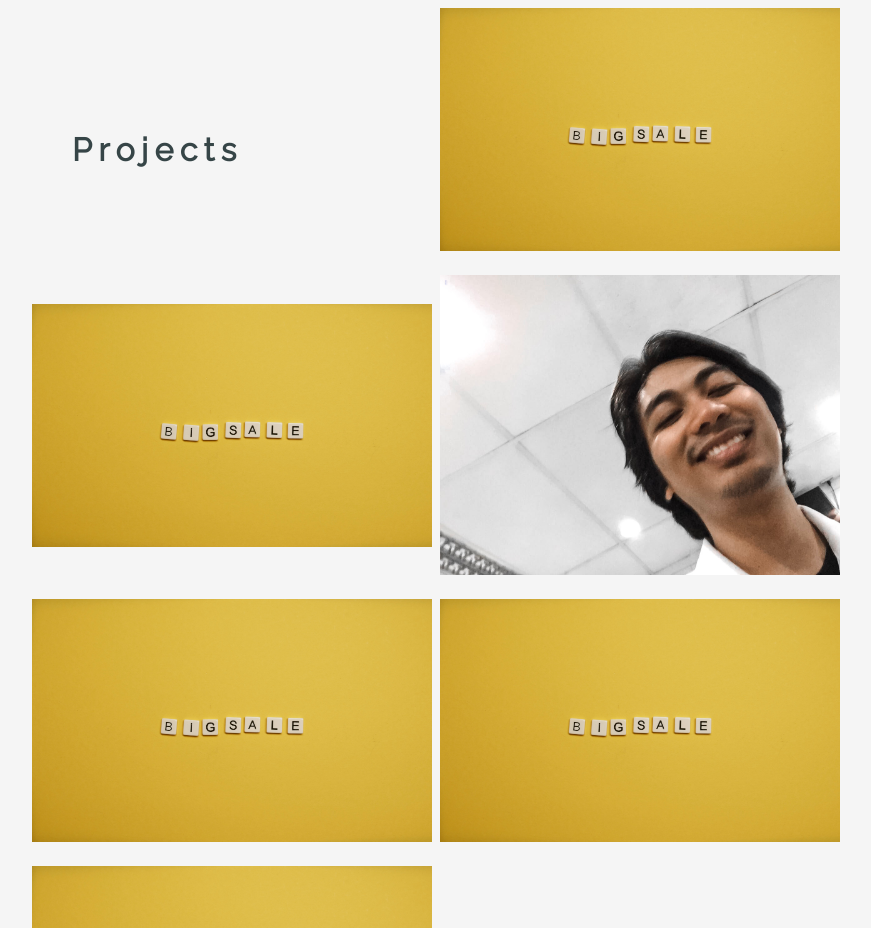
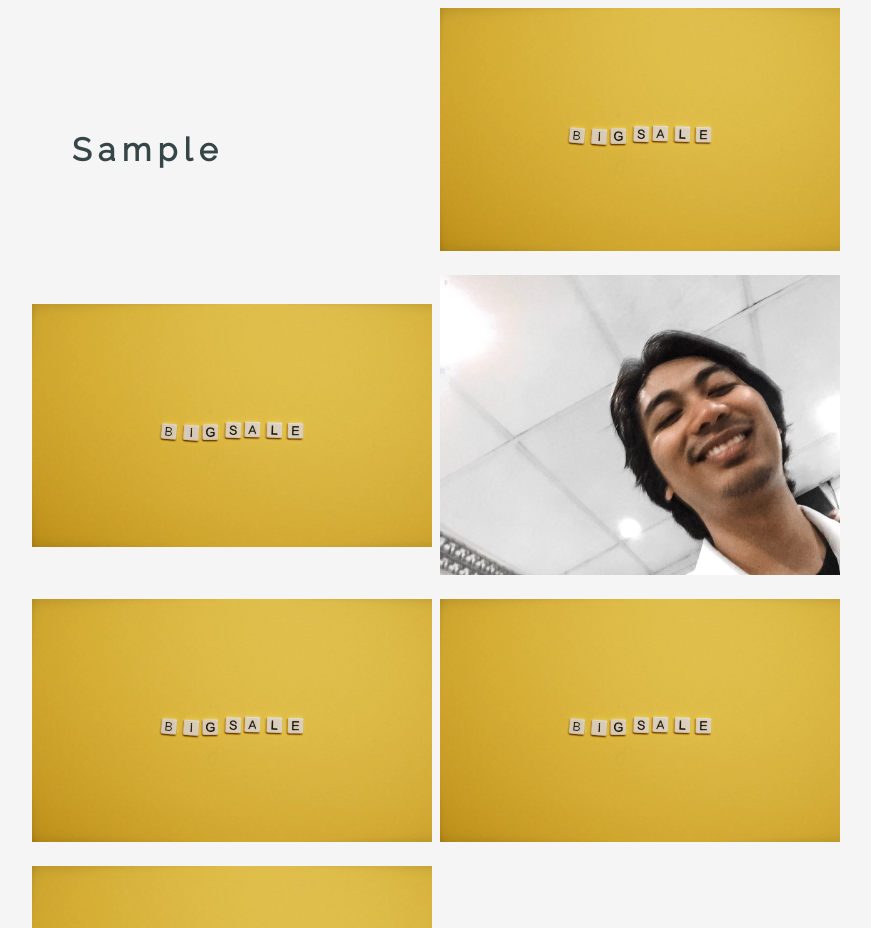
Before and after one commit to kimpoy/Portfolio, a plain HTML site: page index.html in a window 1280 px wide. Shown: the part 800-1728 px from the top of the page, without its empty margins (204-1075 px from the left). Drawn offline with Linux system fonts and the light colour scheme.

Commit message:
sample commit

```diff
--- a/index.html
+++ b/index.html
@@ -63,7 +63,7 @@
           <!-------------------------- Gallery  --------------------------->
           <div class="gallery">
             <div class="gallery-title">
-              <h1>projects</h1>
+              <h1>sample</h1>
             </div>
 
             <div class="image">
```
